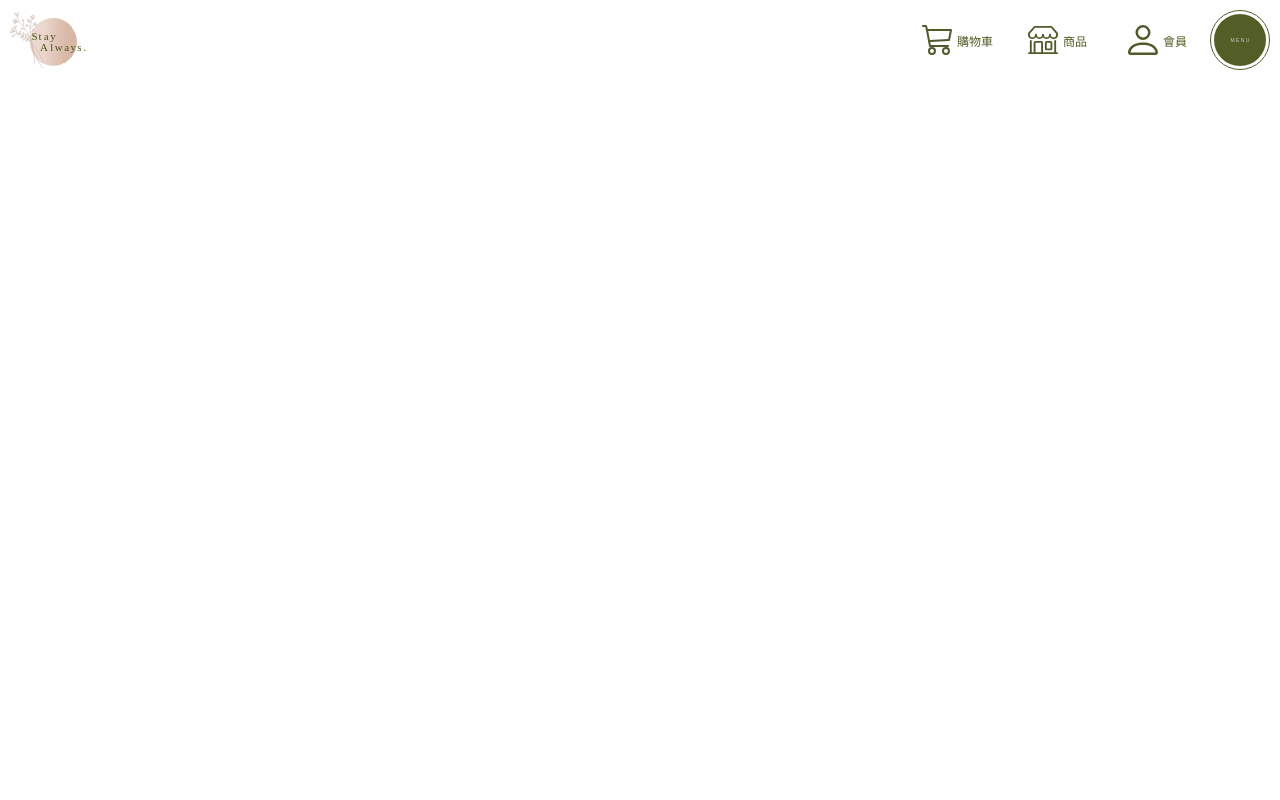
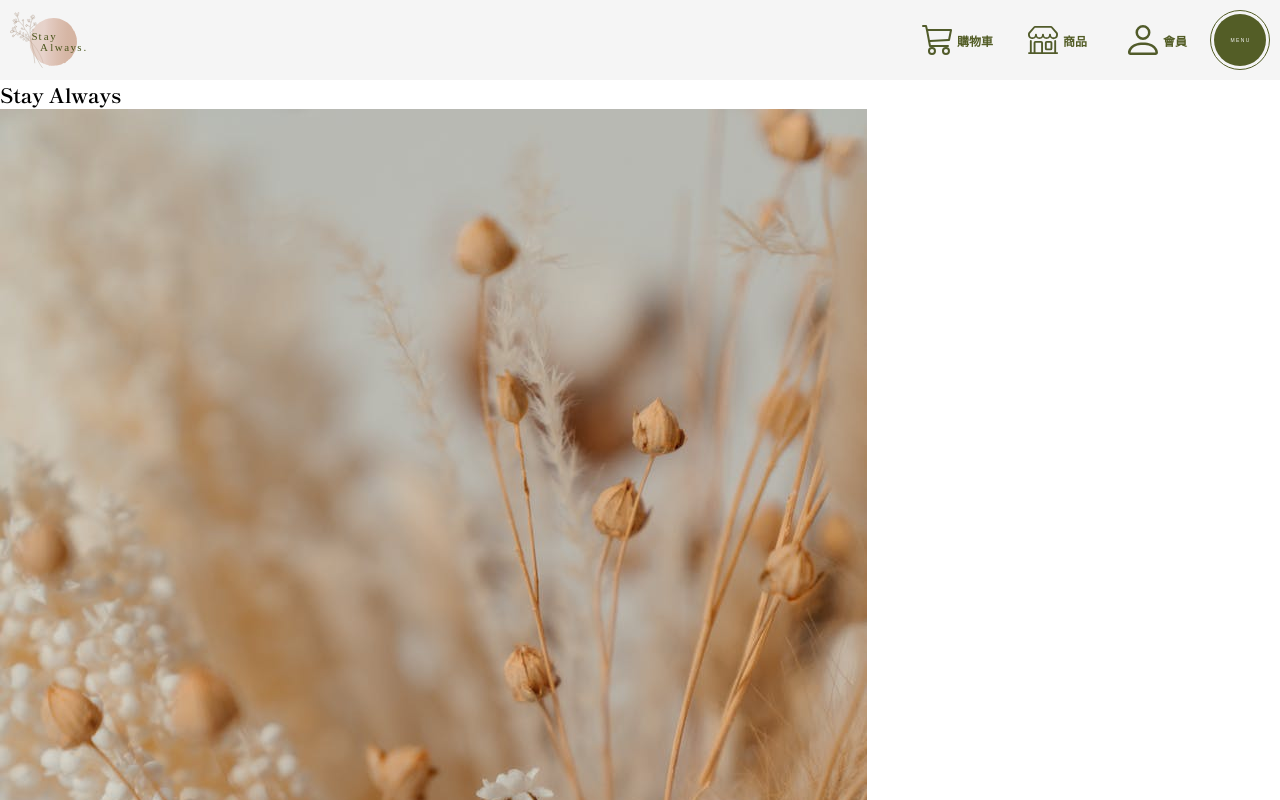
Before and after one commit to joyce44528/cfd104, a website: page home.html in a window 1280 px wide. Shown: the top 800 px of the page. Drawn offline with Linux system fonts and the light colour scheme.

Commit message:
建立header和第一組slider的html

```diff
--- a/compass/app/css/main.css
+++ b/compass/app/css/main.css
@@ -30,6 +30,10 @@ img {
 }
 
 /* /////////////////////////////////////////////////////////// */
+.header-wrap {
+    background-color: #f5f5f5;
+}
+
 /* navbar */
 
 .navbar {
@@ -73,7 +77,7 @@ img {
 .navbar-tag {
     padding: 1rem .5rem;
     font-size: 1.2rem;
-    font-weight: 500;
+    font-weight: 700;
 
 }
 
@@ -124,7 +128,7 @@ img {
 }
 
 .nav-font--open {
-    color: #ccc;
+    color: #f5f5f5;
 }
 
 .nav-font--close {
--- a/home.html
+++ b/home.html
@@ -10,7 +10,8 @@
     <link rel="stylesheet" href="compass/app/css/main.css">
 </head>
 <body>
-    <!-- navbar -->
+    <div class="header-wrap">
+        <!-- navbar -->
     <div class="navbar">
         <a href="#" class="navbar-logo">
             <img src="imgs/SVG/logo.svg" alt="logo-img">
@@ -58,5 +59,33 @@
 
         </ul>
     </div>
+    <!-- main-nav -->
+    <div class="nav-wrap">
+        <nav class="main-nav">
+        </nav>
+    </div>
+    </div>
+    <!-- banner -->
+    <header class="banner">
+        <div class="banner-wrap">
+            <h1 class="heading-primary">
+                Stay
+                <span>Always</span>
+            </h1>
+            <div class="banner-slider">
+                <div class="slider-content">
+                    <div class="slide slide--1">
+                        <a href="##" class="slider-link">
+                            <img src="imgs/banner-stayAlways.jpeg" alt="stayAlways impression">
+                        </a>
+                    </div>
+                    <div class="slider-btn">
+                        <button class="next-btn">></button>
+                      </div>
+                </div>
+            </div>
+        </div>
+    </header>
+
 </body>
 </html>
```
